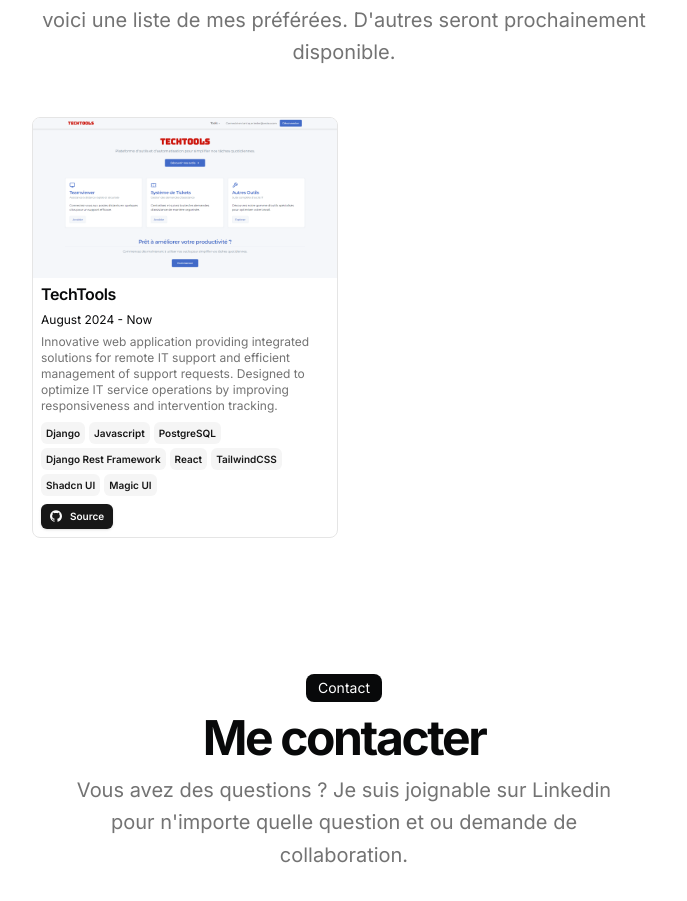
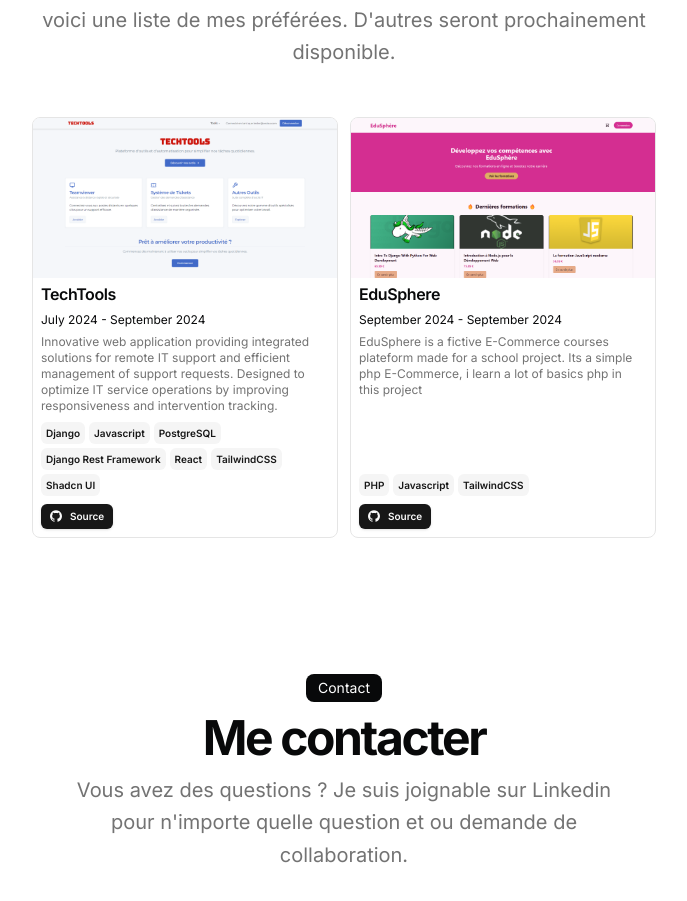
Before and after one commit to Bourdon94m/Modern-Portfolio, a Next.js app: page / in a window 1280 px wide. Shown: the part 1171-2072 px from the top of the page, without its empty margins (296-983 px from the left). Built offline with nearby package versions, Linux system fonts and the light colour scheme.

Commit message:
Add a new project to the resume.tsx

```diff
--- a/src/data/resume.tsx
+++ b/src/data/resume.tsx
@@ -120,7 +120,7 @@
   projects: [
     {
       title: "TechTools",
-      dates: "August 2024 - Now",
+      dates: "July 2024 - September 2024",
       active: true,
       description:
         "Innovative web application providing integrated solutions for remote IT support and efficient management of support requests. Designed to optimize IT service operations by improving responsiveness and intervention tracking.",
@@ -132,7 +132,6 @@
         "React",
         "TailwindCSS",
         "Shadcn UI",
-        "Magic UI",
       ],
       links: [
         {
@@ -143,5 +142,21 @@
       ],
       image: "/TechTools.png",
     },
+    {
+      title: "EduSphere",
+      dates: "September 2024 - September 2024",
+      active: true,
+      description:
+        "EduSphere is a fictive E-Commerce courses plateform made for a school project. Its a simple php E-Commerce, i learn a lot of basics php in this project",
+      technologies: ["PHP", "Javascript", "TailwindCSS"],
+      links: [
+        {
+          type: "Source",
+          href: "https://github.com/Bourdon94m/EduSphere",
+          icon: <Icons.github className="size-3" />,
+        },
+      ],
+      image: "/EduSphere.png",
+    },
   ],
 } as const;
```
Also changed, not shown: public/EduSphere.png (added).
